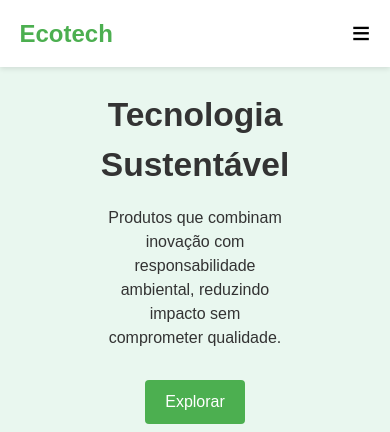
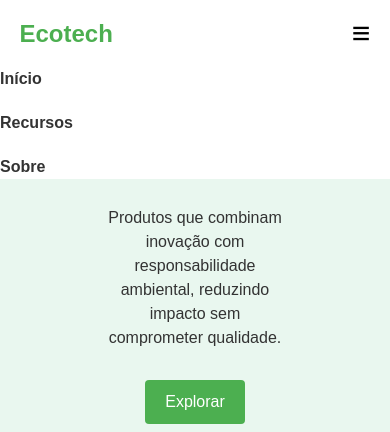
Before and after one commit to eduardodevclub/Ecotech, a plain HTML site: page index.html in a window 390 px wide. Shown: the top 432 px of the page. Drawn offline with Linux system fonts and the light colour scheme.

Commit message:
Update styles.css

```diff
--- a/styles.css
+++ b/styles.css
@@ -169,6 +169,6 @@ h2 {
     }
 
     .menu.ativo {
-        max-height: 0px;
+        max-height: 200px;
     }
 }
```
